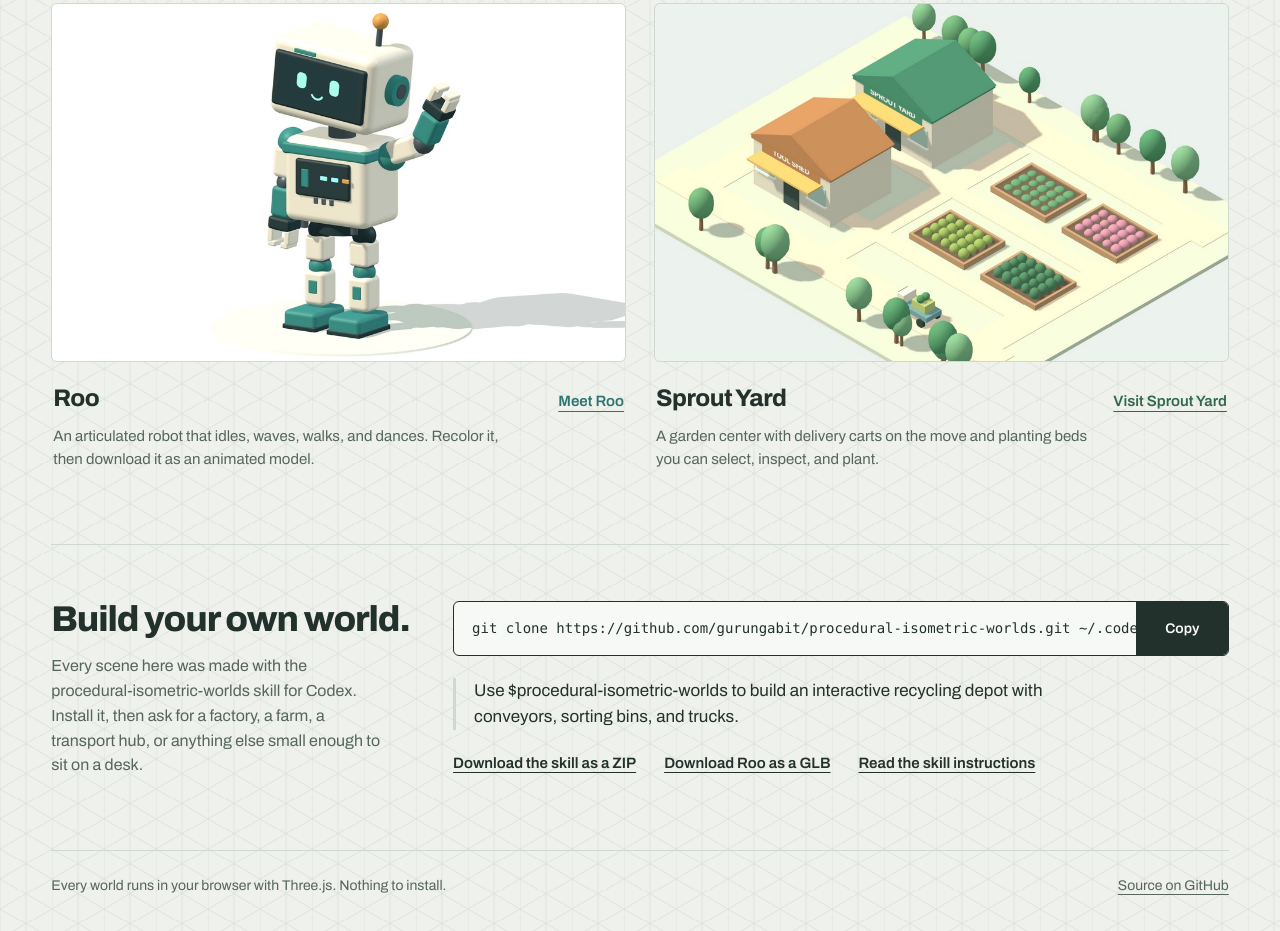
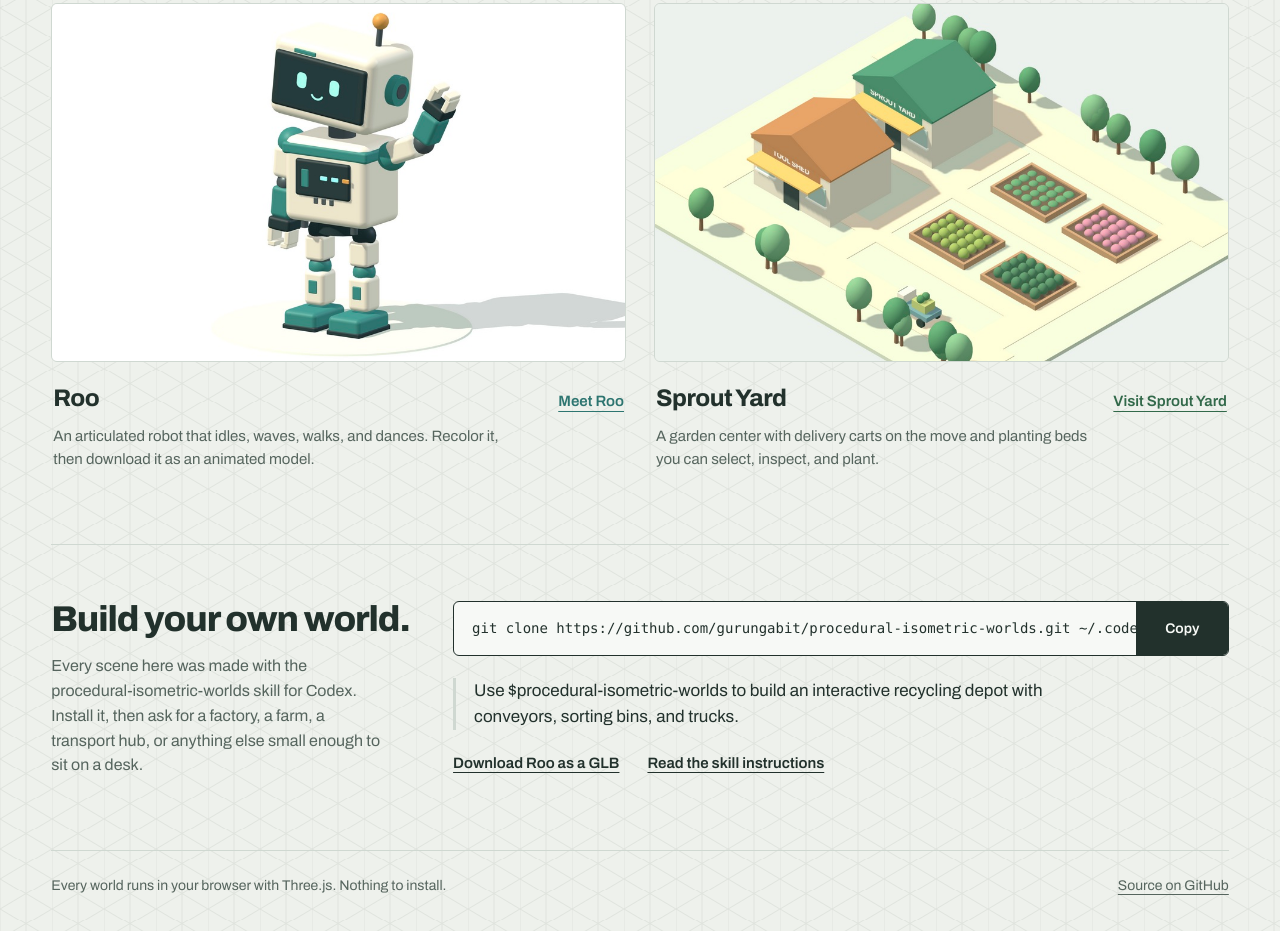
Before and after one commit to gurungabit/procedural-isometric-worlds, a plain HTML site: page index.html in a window 1280 px wide. Shown: the part 772-1703 px from the top of the page. Drawn offline with Linux system fonts and the light colour scheme.

Commit message:
Remove outdated skill ZIP and download links

```diff
--- a/index.html
+++ b/index.html
@@ -134,7 +134,7 @@ blockquote{margin:0;padding-left:18px;border-left:3px solid var(--line);font-siz
       <div class="skill-use">
         <div class="command"><code id="clone">git clone https://github.com/gurungabit/procedural-isometric-worlds.git ~/.codex/skills/procedural-isometric-worlds</code><button type="button" id="copy" aria-describedby="clone">Copy</button></div>
         <blockquote>Use $procedural-isometric-worlds to build an interactive recycling depot with conveyors, sorting bins, and trucks.</blockquote>
-        <div class="files"><a href="procedural-isometric-worlds.zip" download>Download the skill as a ZIP</a><a href="models/roo-robot.glb" download>Download Roo as a GLB</a><a href="SKILL.md">Read the skill instructions</a></div>
+        <div class="files"><a href="models/roo-robot.glb" download>Download Roo as a GLB</a><a href="SKILL.md">Read the skill instructions</a></div>
       </div>
     </section>
   </main>
```
Also changed, not shown: 2 other files.
